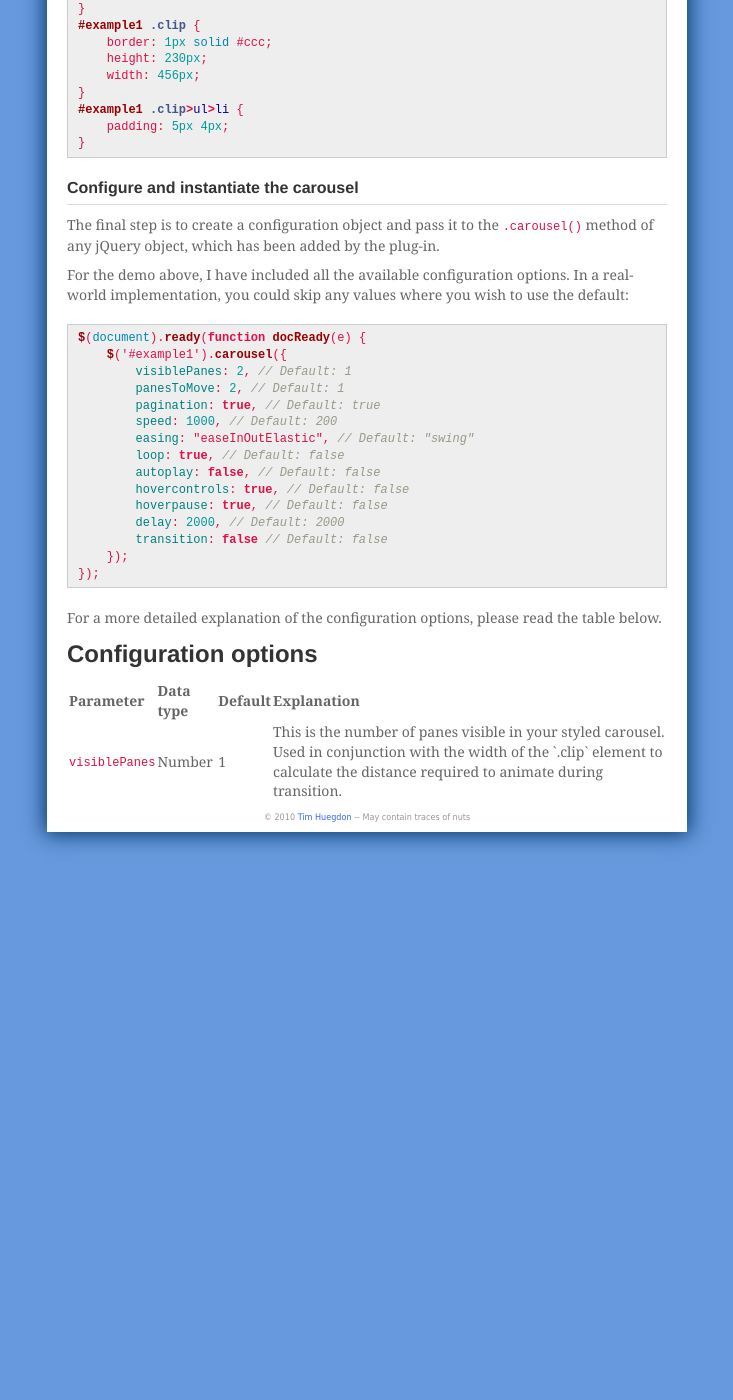
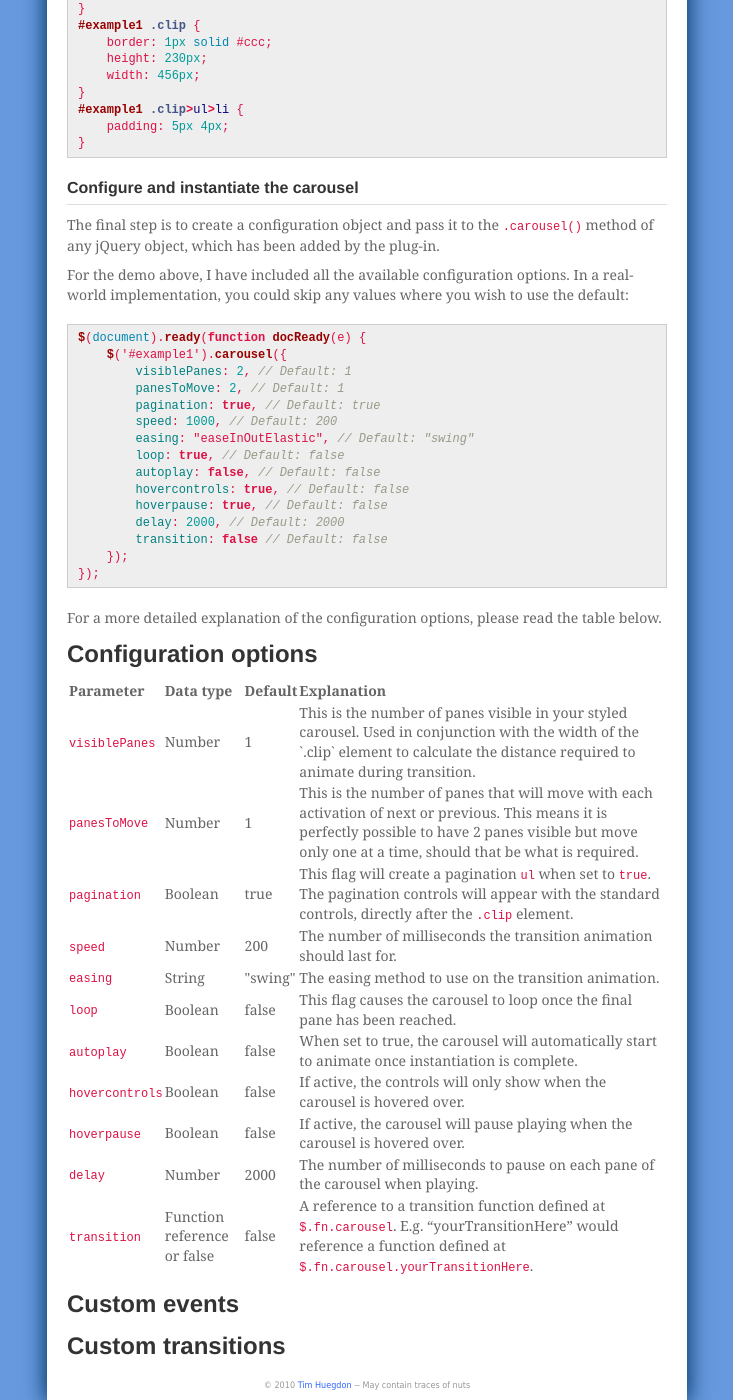
Before and after one commit to nefarioustim/nefarioustim.github.com, a Jekyll site: the page built from modern-carousel/index.md, in a window 1280 px wide and 1400 px high, scrolled down 1857 px. Shown: the whole window, without its empty margins (273-1006 px from the left). Built offline with Jekyll 4.4.1, drawn with Linux system fonts in a browser that asks for light colours; Markdown is read by kramdown in place of the engine named in the settings.

```diff
--- a/modern-carousel/index.md
+++ b/modern-carousel/index.md
@@ -160,10 +160,10 @@
 <table>
     <thead>
         <tr>
-            <th>Parameter</th>
-            <th>Data type</th>
-            <th>Default</th>
-            <th>Explanation</th>
+            <th scope="col">Parameter</th>
+            <th scope="col">Data type</th>
+            <th scope="col">Default</th>
+            <th scope="col">Explanation</th>
         </tr>
     </thead>
     <tbody>
@@ -177,5 +177,104 @@
                 calculate the distance required to animate during transition.
             </td>
         </tr>
+        <tr>
+            <td><code>panesToMove</code></td>
+            <td>Number</td>
+            <td>1</td>
+            <td>
+                This is the number of panes that will move with each activation
+                of next or previous. This means it is perfectly possible to
+                have 2 panes visible but move only one at a time, should that
+                be what is required.
+            </td>
+        </tr>
+        <tr>
+            <td><code>pagination</code></td>
+            <td>Boolean</td>
+            <td>true</td>
+            <td>
+                This flag will create a pagination <code>ul</code> when set to
+                <code>true</code>. The pagination controls will appear with
+                the standard controls, directly after the <code>.clip</code>
+                element.
+            </td>
+        </tr>
+        <tr>
+            <td><code>speed</code></td>
+            <td>Number</td>
+            <td>200</td>
+            <td>
+                The number of milliseconds the transition animation should
+                last for.
+            </td>
+        </tr>
+        <tr>
+            <td><code>easing</code></td>
+            <td>String</td>
+            <td>"swing"</td>
+            <td>
+                The easing method to use on the transition animation.
+            </td>
+        </tr>
+        <tr>
+            <td><code>loop</code></td>
+            <td>Boolean</td>
+            <td>false</td>
+            <td>
+                This flag causes the carousel to loop once the final pane
+                has been reached.
+            </td>
+        </tr>
+        <tr>
+            <td><code>autoplay</code></td>
+            <td>Boolean</td>
+            <td>false</td>
+            <td>
+                When set to true, the carousel will automatically start to
+                animate once instantiation is complete.
+            </td>
+        </tr>
+        <tr>
+            <td><code>hovercontrols</code></td>
+            <td>Boolean</td>
+            <td>false</td>
+            <td>
+                If active, the controls will only show when the carousel is
+                hovered over.
+            </td>
+        </tr>
+        <tr>
+            <td><code>hoverpause</code></td>
+            <td>Boolean</td>
+            <td>false</td>
+            <td>
+                If active, the carousel will pause playing when the carousel
+                is hovered over.
+            </td>
+        </tr>
+        <tr>
+            <td><code>delay</code></td>
+            <td>Number</td>
+            <td>2000</td>
+            <td>
+                The number of milliseconds to pause on each pane of the
+                carousel when playing.
+            </td>
+        </tr>
+        <tr>
+            <td><code>transition</code></td>
+            <td>Function reference or false</td>
+            <td>false</td>
+            <td>
+                A reference to a transition function defined at
+                <code>$.fn.carousel</code>. E.g. “yourTransitionHere” would
+                reference a function defined at
+                <code>$.fn.carousel.yourTransitionHere</code>.
+            </td>
+        </tr>
     </tbody>
 </table>
+
+## Custom events
+
+## Custom transitions
```
